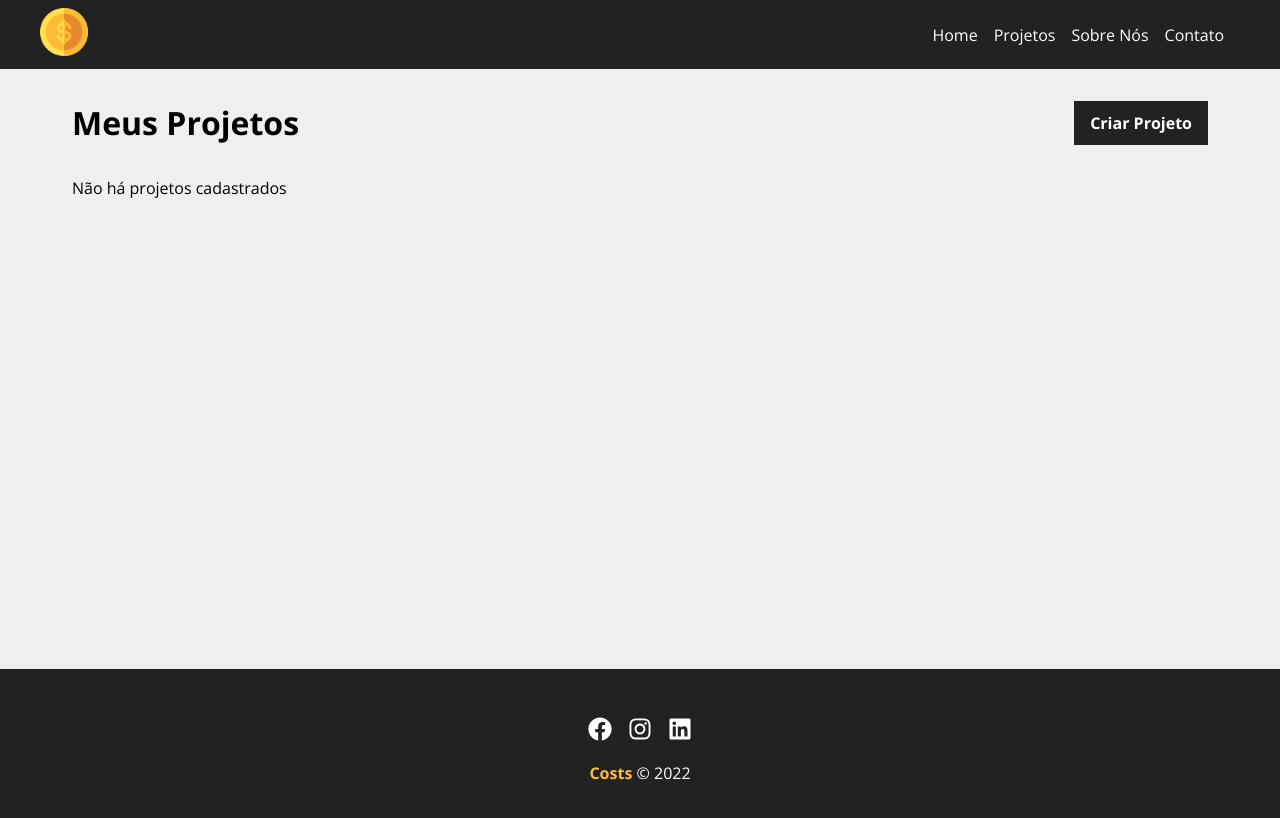
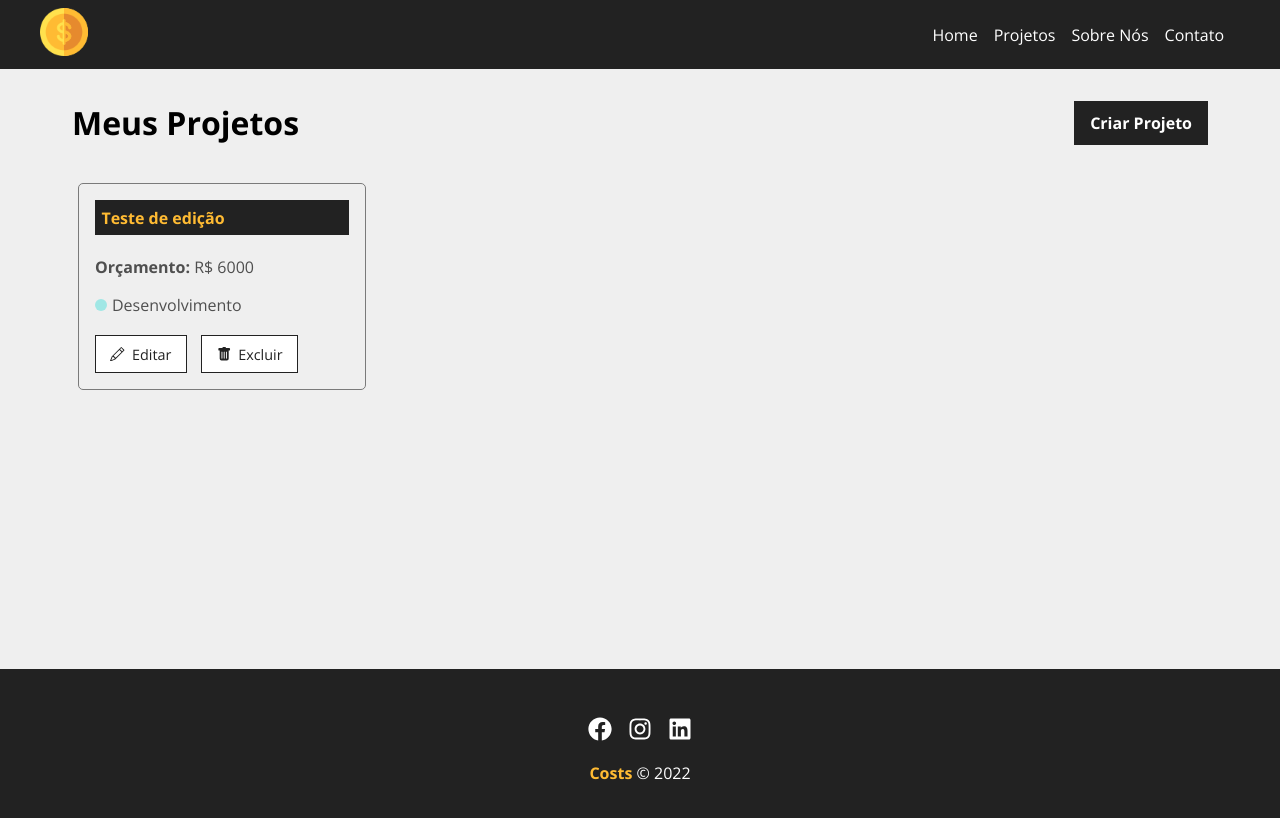
Before and after one commit to guipinheiro/costs-app, a React (Create React App) app: page /projects in a window 1280 px wide. Shown: the top 818 px of the page. Built offline with nearby package versions, Linux system fonts and the light colour scheme; data requests are answered from the project's data file; the HTML template or start-up script is replaced by a standard one.

Commit message:
Added route structure and component for project detailing page

```diff
--- a/db.json
+++ b/db.json
@@ -1,5 +1,17 @@
 {
-  "projects": [],
+  "projects": [
+    {
+      "projName": "Teste de edição",
+      "projBudget": "6000",
+      "projType": {
+        "id": "2",
+        "name": "Desenvolvimento"
+      },
+      "cost": 0,
+      "service": [],
+      "id": 1
+    }
+  ],
   "categories": [
     {
       "id": 1,
--- a/src/App.js
+++ b/src/App.js
@@ -7,6 +7,7 @@
 import Contact from "./components/pages/Contact";
 import NewProject from "./components/pages/NewProject";
 import Projects from "./components/pages/Projects";
+import Project from "./components/pages/Project";
 
 // Styling
 import Container from "./components/layout/Container";
@@ -20,10 +21,11 @@
 			<Container customClass="minHeight">
 				<Routes>
 					<Route exact path="/" element={<Home />}></Route>
-					<Route exact path="/company" element={<Company />}></Route>
-					<Route exact path="/projects" element={<Projects />}></Route>
-					<Route exact path="/contact" element={<Contact />}></Route>
-					<Route exact path="/newproject" element={<NewProject />}></Route>
+					<Route path="/company" element={<Company />}></Route>
+					<Route path="/projects" element={<Projects />}></Route>
+					<Route path="/contact" element={<Contact />}></Route>
+					<Route path="/newproject" element={<NewProject />}></Route>
+					<Route path="/projects/:id" element={<Project />}></Route>
 				</Routes>
 			</Container>
 
--- /dev/null
+++ b/src/components/pages/Project.js
@@ -0,0 +1,29 @@
+import styles from "./styles/Project.module.css";
+
+import { useParams } from "react-router-dom";
+import { useState, useEffect } from "react";
+
+function Project() {
+	const { id } = useParams();
+	const [project, setProject] = useState("");
+	const projectsApi = "http://localhost:5000/projects/";
+	useEffect(() => {
+		fetch(`${projectsApi}${id}`, {
+			method: "GET",
+			headers: {
+				"Content-Type": "application/json",
+			},
+		})
+			.then((res) => res.json())
+			.then((data) => {
+				setProject(data);
+			})
+			.catch((err) => {
+				throw err;
+			});
+	}, [id]);
+
+	return <p>{project.projName}</p>;
+}
+
+export default Project;
--- a/src/components/project/ProjectCard.js
+++ b/src/components/project/ProjectCard.js
@@ -19,7 +19,7 @@
 				<span className={`${styles[category.toLowerCase()]}`}></span> {category}
 			</p>
 			<div className={styles.projectCardActions}>
-				<Link to="#">
+				<Link to={`/projects/${id}`}>
 					<BsPencil /> Editar
 				</Link>
 				<button onClick={remove}>
```
Also changed, not shown: src/components/pages/styles/Project.module.css (added).
